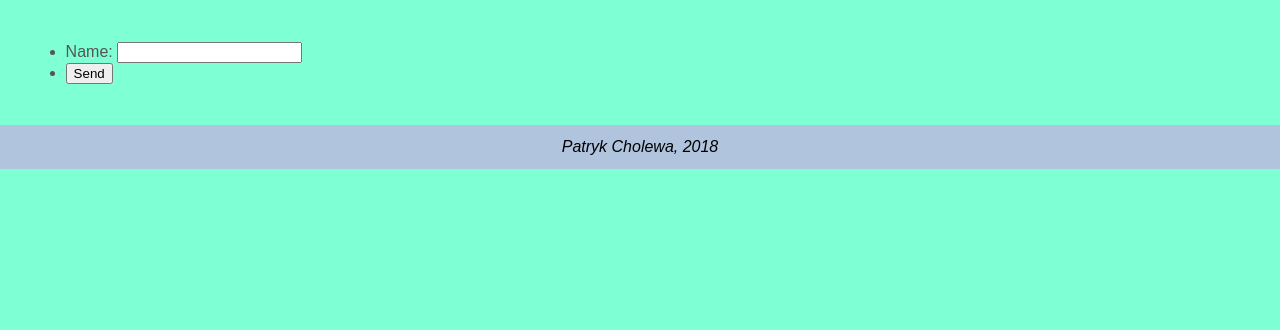
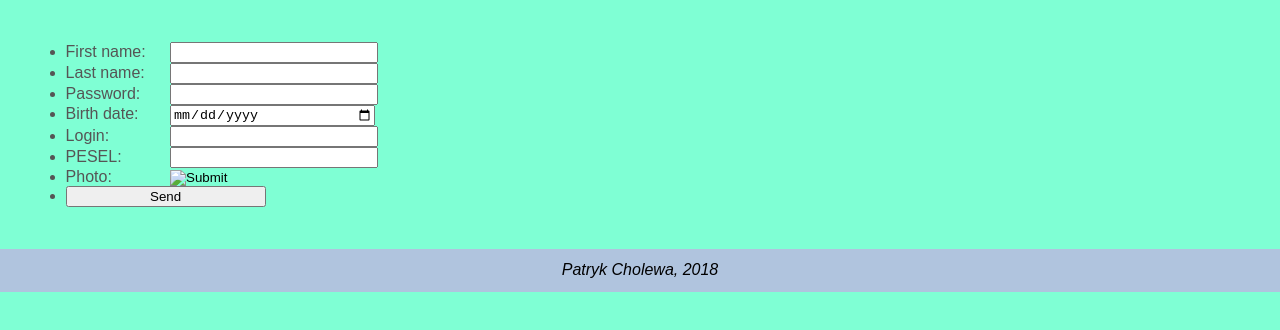
Before and after one commit to PatrykCholewa/PI_Stored, a plain HTML site: page src/02/index.html in a window 1280 px wide. Drawn offline with Linux system fonts and the light colour scheme.

Commit message:
commit 02

```diff
--- a/src/02/css/main.css
+++ b/src/02/css/main.css
@@ -58,9 +58,14 @@ h1{
     text-align: center;
 }
 
-figure figcaption{
-    text-align: center;
-    font-style: italic;
+form ul li label {
+    width: 100px;
+    display: inline-block;
+}
+
+form ul li input {
+    width: 200px;
+    display: inline-block;
 }
 
 .center {
--- a/src/02/index.html
+++ b/src/02/index.html
@@ -8,6 +8,7 @@
     <meta name="author" content="Patryk Cholewa">
     <link rel="icon" href="img/favicon.png" sizes="32x32" type="image/png">
     <link rel="stylesheet" type="text/css" href="css/main.css">
+    <script src="js/main.js" defer></script>
     <title>PI</title>
 </head>
 
@@ -15,11 +16,57 @@
 
 <main>
     <section>
-        <form method="POST" action="http://edi.iem.pw.edu.pl/chaberb/register/user/">
+        <form method="POST"
+              action="http://edi.iem.pw.edu.pl/chaberb/register/user/">
             <ul>
                 <li>
-                    <label for="name">Name:</label>
-                    <input id="name" type="text" />
+                    <label for="firstname">First name:</label>
+                    <input id="firstname"
+                           name="firstname"
+                           required
+                           type="text" />
+                </li>
+                <li>
+                    <label for="lastname">Last name:</label>
+                    <input id="lastname"
+                           name="lastname"
+                           required
+                           type="text" />
+                </li>
+                <li>
+                    <label for="password">Password:</label>
+                    <input id="password"
+                           name="password"
+                           required
+                           type="password" />
+                </li>
+                <li>
+                    <label for="birthdate">Birth date:</label>
+                    <input id="birthdate"
+                           name="birthdate"
+                           type="date"/>
+                </li>
+                <li>
+                    <label for="login">Login:</label>
+                    <input id="login"
+                           name="login"
+                           required
+                           type="text"/>
+                </li>
+                <li>
+                    <label for="pesel">PESEL:</label>
+                    <input id="pesel"
+                           name="pesel"
+                           required
+                           pattern="[\d]{11}"
+                           type="text"/>
+                </li>
+                <li>
+                    <label for="photo">Photo:</label>
+                    <input id="photo"
+                           name="photo"
+                           required
+                           type="image"/>
                 </li>
                 <li>
                     <input id="submit-button"
```
Also changed, not shown: src/02/js/main.js (added). Lines whose indentation alone changed are shown as unchanged.
